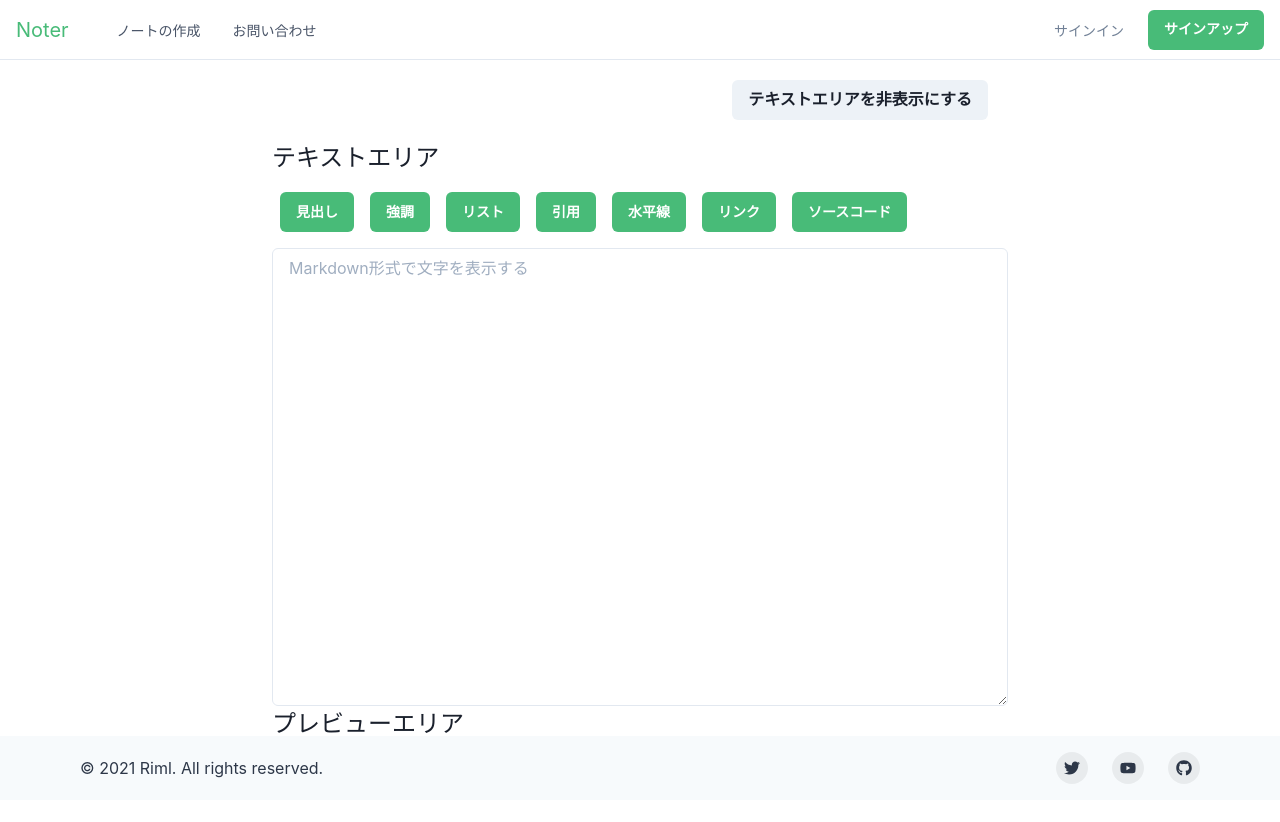
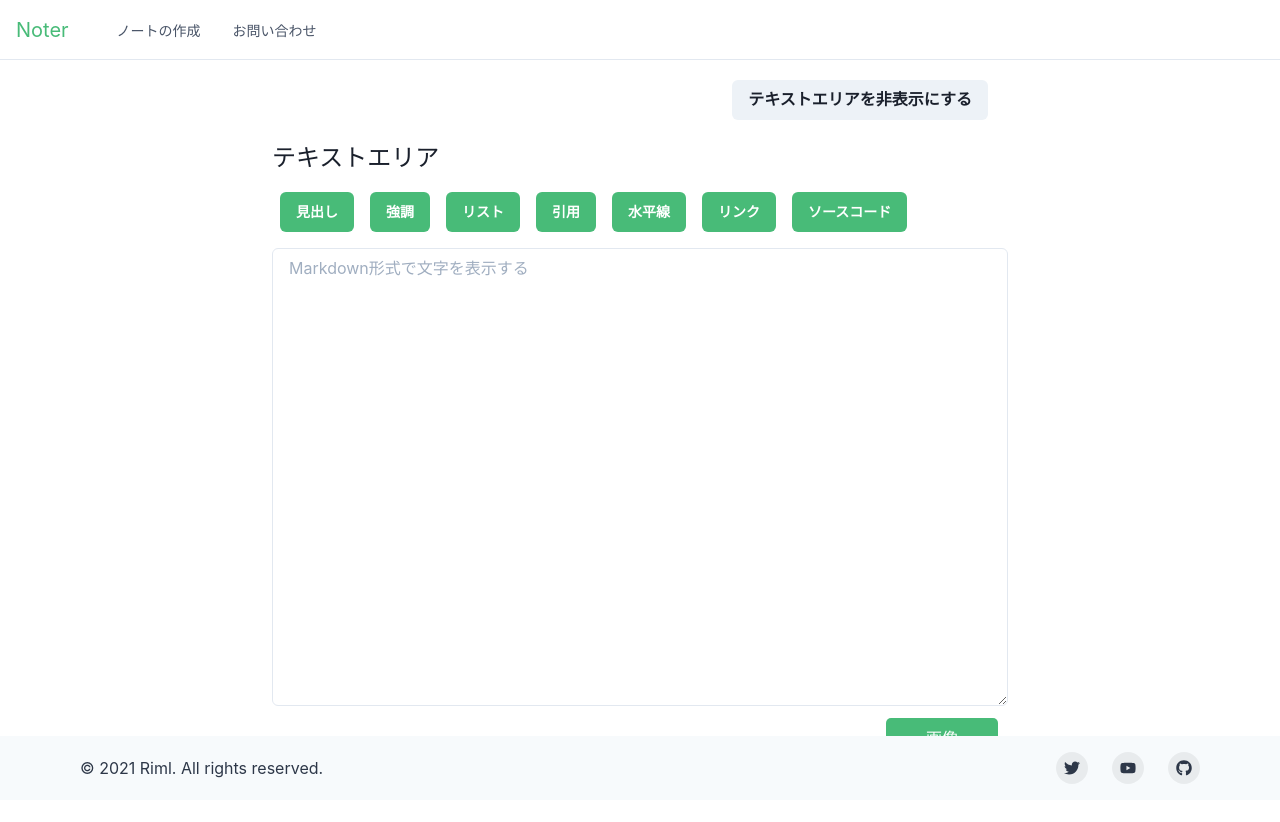
Before and after one commit to RimlTempest/Noter, a Next.js app: page /create in a window 1280 px wide. Shown: the top 822 px of the page. Built offline with nearby package versions, Linux system fonts and the light colour scheme.

Commit message:
update: ファイルアップロードを実装

```diff
--- /dev/null
+++ b/src/components/atomic/imageUploadButton.module.css
@@ -0,0 +1,7 @@
+.label {
+    padding: 10px 40px;
+    color: #ffffff;
+    background-color: #48bb78;
+    border-radius: 5px;
+    cursor: pointer;
+}
--- /dev/null
+++ b/src/components/atomic/imageUploadButton.tsx
@@ -0,0 +1,26 @@
+import React from 'react';
+import { Box, Input } from '@chakra-ui/react';
+import imageUploadNutton from './imageUploadButton.module.css';
+
+type Props = {
+    onChange: any;
+};
+
+const ImageUploadButton = ({ onChange }: Props) => {
+    return (
+        <Box margin={'10px'} marginTop={'20px'} textAlign={'end'}>
+            <label htmlFor="md" className={imageUploadNutton.label}>
+                画像
+            </label>
+            <Input
+                id="md"
+                type="file"
+                accept="text/markdown,.md,.markdown"
+                display="none"
+                onChange={onChange}
+            />
+        </Box>
+    );
+};
+
+export default ImageUploadButton;
--- a/src/components/header.tsx
+++ b/src/components/header.tsx
@@ -78,7 +78,7 @@ export default function Header() {
                     </Flex>
                 </Flex>
 
-                <Stack
+                {/* <Stack
                     flex={{ base: 1, md: 0 }}
                     justify={'flex-end'}
                     direction={'row'}
@@ -106,7 +106,7 @@ export default function Header() {
                     >
                         サインアップ
                     </Button>
-                </Stack>
+                </Stack> */}
             </Flex>
 
             <Collapse in={isOpen} animateOpacity>
--- a/src/components/header/navItems.ts
+++ b/src/components/header/navItems.ts
@@ -7,17 +7,17 @@ export const NAV_ITEMS: Array<NavItemType> = [
             {
                 label: '新規作成',
                 subLabel: '空の状態から新規ノートを作成します',
-                href: '#',
+                href: '/create',
             },
             {
                 label: 'サンプルから新規作成',
                 subLabel: 'サンプルを選んでそこから新規ノートを作成します。',
-                href: '#',
+                href: '/sample',
             },
         ],
     },
     {
         label: 'お問い合わせ',
-        href: '#',
+        href: '/contact',
     },
 ];
--- a/src/pages/create/index.tsx
+++ b/src/pages/create/index.tsx
@@ -1,7 +1,6 @@
 import React from 'react';
 import {
     Box,
-    Heading,
     Container,
     Text,
     Textarea,
@@ -26,6 +25,7 @@ import {
 import HomeLayout from 'src/layout/homeLayout';
 import GreenButton from 'src/components/atomic/greenButton';
 import create from './create.module.css';
+import ImageUploadButton from 'src/components/atomic/imageUploadButton';
 
 const CodeBlock: CodeComponent | ReactMarkdownNames = ({
     inline,
@@ -54,6 +54,19 @@ const Create = () => {
     const [value, setValue] = React.useState('');
     const [isOpenTextArea, setOpenTextArea] = React.useState(true);
     const { colorMode } = useColorMode();
+
+    const getImage = (e: React.ChangeEvent<HTMLInputElement>) => {
+        if (!e.target.files) return;
+        const img: File = e.target.files[0];
+        //FileReaderの作成
+        const reader = new FileReader();
+        //テキスト形式で読み込む
+        reader.readAsText(img);
+        reader.onload = (_ev) => {
+            //テキストエリアに表示する
+            setValue(reader.result as string);
+        };
+    };
 
     const handleInputChange = (e: any) => {
         let inputValue = e.target.value;
@@ -164,6 +177,7 @@ const Create = () => {
                                     placeholder="Markdown形式で文字を表示する"
                                     rows={20}
                                 />
+                                <ImageUploadButton onChange={getImage} />
                             </Flex>
                         </Flex>
                     </Collapse>
```
